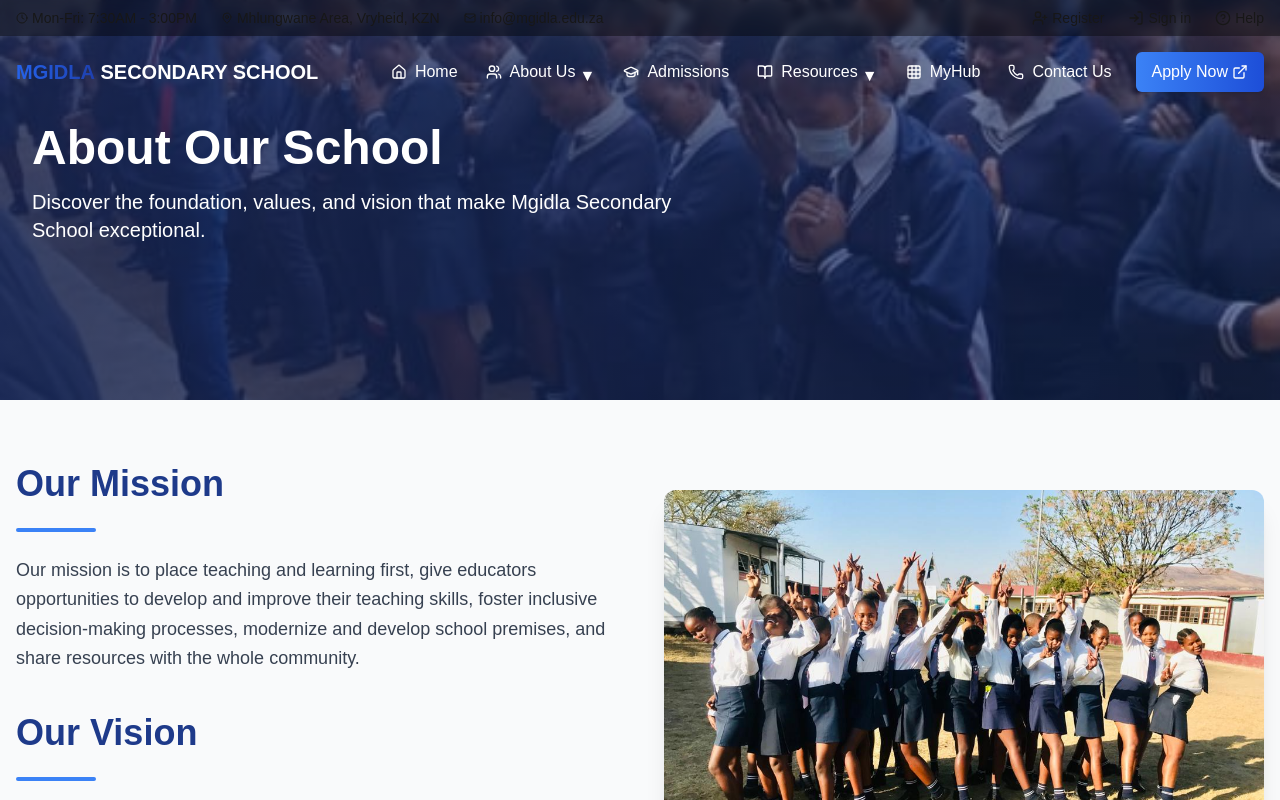
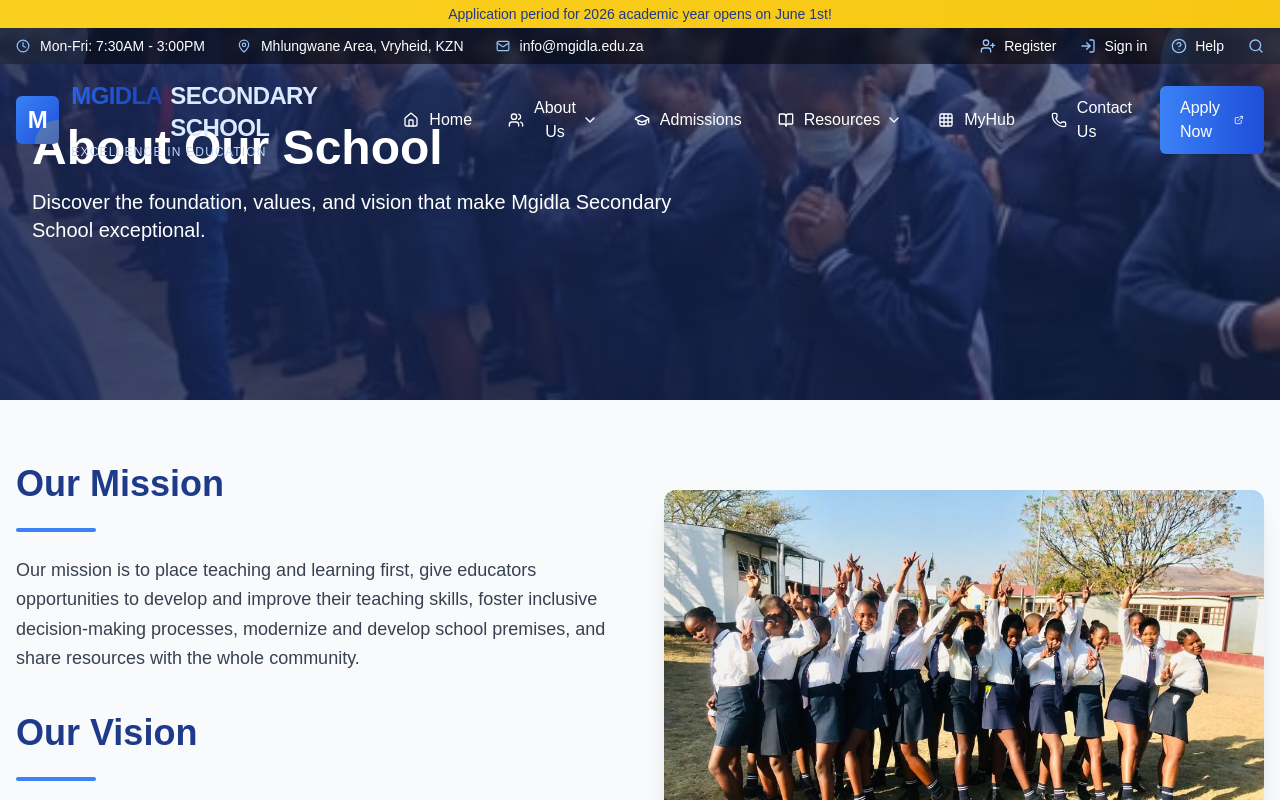
Before and after one commit to ThaboChambule/Mgidla-Secondary-School, a Next.js app: page /about in a window 1280 px wide. Shown: the top 800 px of the page. Built offline with nearby package versions, Linux system fonts and the light colour scheme.

Commit message:
Enhance navbar with improved styling, animations, and a new search bar feature

```diff
--- a/components/navbar.tsx
+++ b/components/navbar.tsx
@@ -1,7 +1,8 @@
 "use client";
 import React, { useState, useEffect } from "react";
 import Link from "next/link";
-import { motion } from "framer-motion";
+import Image from "next/image";
+import { motion, AnimatePresence } from "framer-motion";
 import {
   Menu,
   X,
@@ -18,11 +19,15 @@
   MapPin,
   Mail,
   ExternalLink,
+  ChevronDown,
+  Search,
+  Bell,
 } from "lucide-react";
 
 export default function Nav() {
   const [isScrolled, setIsScrolled] = useState(false);
   const [mobileMenuOpen, setMobileMenuOpen] = useState(false);
+  const [showSearchBar, setShowSearchBar] = useState(false);
 
   // Handle scroll effect for navbar
   useEffect(() => {
@@ -38,35 +43,67 @@
   }, []);
 
   return (
-    <header className="fixed w-full z-50 transition-all duration-300">
-      {/* Contact info bar */}
+    <header className="fixed w-full z-50 transition-all duration-500">
+      {/* Announcement banner - can be toggled on special occasions */}
+      <AnimatePresence>
+        <motion.div
+          className="bg-yellow-400 py-1 text-center text-blue-900 text-sm font-medium relative overflow-hidden"
+          initial={{ height: 0, opacity: 0 }}
+          animate={{ height: "auto", opacity: 1 }}
+          exit={{ height: 0, opacity: 0 }}
+        >
+          <div className="absolute inset-0 bg-gradient-to-r from-yellow-300/20 to-yellow-500/20"></div>
+          <div className="container mx-auto px-4 relative">
+            <p>Application period for 2026 academic year opens on June 1st!</p>
+          </div>
+        </motion.div>
+      </AnimatePresence>
+
+      {/* Contact info bar with enhanced styling */}
       <div
-        className={`py-2 px-4 transition-all duration-300 ${
-          isScrolled ? "bg-blue-900 text-white" : "bg-black/40 backdrop-blur-sm"
+        className={`relative transition-all duration-500 ${
+          isScrolled
+            ? "py-1.5 px-4 bg-gradient-to-r from-blue-900 to-blue-800 text-white shadow-lg"
+            : "py-2 px-4 bg-black/50 backdrop-blur-sm text-white"
         }`}
       >
-        <div className="container mx-auto flex justify-between items-center text-sm">
-          <div className="hidden md:flex space-x-6 text-xs md:text-sm">
-            <div className="flex items-center">
-              <Clock className="h-3 w-3 mr-1" />
+        {/* Decorative header elements */}
+        <div className="absolute inset-0 overflow-hidden">
+          <div className="absolute -right-10 -top-10 w-40 h-40 bg-blue-400/10 rounded-full"></div>
+          <div className="absolute -left-10 -bottom-10 w-32 h-32 bg-blue-300/10 rounded-full"></div>
+        </div>
+
+        <div className="container mx-auto flex flex-wrap justify-between items-center text-sm relative z-10">
+          <div className="hidden md:flex space-x-8 text-xs md:text-sm">
+            <motion.div
+              className="flex items-center space-x-1 hover:text-blue-200 transition-colors"
+              whileHover={{ scale: 1.03 }}
+            >
+              <Clock className="h-3.5 w-3.5 mr-1.5 text-blue-300" />
               <span>Mon-Fri: 7:30AM - 3:00PM</span>
+            </motion.div>
+            <motion.div
+              className="flex items-center space-x-1 hover:text-blue-200 transition-colors"
+              whileHover={{ scale: 1.03 }}
+            >
+              <MapPin className="h-3.5 w-3.5 mr-1.5 text-blue-300" />
+              <span>Mhlungwane Area, Vryheid, KZN</span>
+            </motion.div>
+            <motion.div
+              className="flex items-center space-x-1 hover:text-blue-200 transition-colors"
+              whileHover={{ scale: 1.03 }}
+            >
+              <Mail className="h-3.5 w-3.5 mr-1.5 text-blue-300" />
+              <span>info@mgidla.edu.za</span>
+            </motion.div>
           </div>
-            <div className="flex items-center">
-              <MapPin className="h-3 w-3 mr-1" />
-              <span>Mhlungwane Area, Vryheid, KZN</span>
-            </div>
-            <div className="flex items-center">
-              <Mail className="h-3 w-3 mr-1" />
-              <span>info@mgidla.edu.za</span>
-            </div>
-          </div>
-          <div className="flex space-x-4 md:space-x-6 text-xs md:text-sm w-full md:w-auto justify-end">
+          <div className="flex space-x-5 md:space-x-6 text-xs md:text-sm w-full md:w-auto justify-end">
             <Link
               href="/register"
               className="hover:text-blue-200 transition-colors flex items-center group"
               aria-label="Register"
             >
-              <UserPlus className="h-3 w-3 md:h-4 md:w-4 mr-1 group-hover:scale-110 transition-transform" />
+              <UserPlus className="h-3 w-3 md:h-4 md:w-4 mr-2 group-hover:scale-110 transition-transform text-blue-300" />
               <span>Register</span>
             </Link>
             <Link
@@ -74,7 +111,7 @@
               className="hover:text-blue-200 transition-colors flex items-center group"
               aria-label="Sign in"
             >
-              <LogIn className="h-3 w-3 md:h-4 md:w-4 mr-1 group-hover:scale-110 transition-transform" />
+              <LogIn className="h-3 w-3 md:h-4 md:w-4 mr-2 group-hover:scale-110 transition-transform text-blue-300" />
               <span>Sign in</span>
             </Link>
             <Link
@@ -82,61 +119,116 @@
               className="hover:text-blue-200 transition-colors flex items-center group"
               aria-label="Help"
             >
-              <HelpCircle className="h-3 w-3 md:h-4 md:w-4 mr-1 group-hover:scale-110 transition-transform" />
+              <HelpCircle className="h-3 w-3 md:h-4 md:w-4 mr-2 group-hover:scale-110 transition-transform text-blue-300" />
               <span>Help</span>
             </Link>
+            <motion.button
+              whileHover={{ scale: 1.1 }}
+              className="hover:text-blue-200 transition-colors flex items-center group"
+              onClick={() => setShowSearchBar(!showSearchBar)}
+              aria-label="Search"
+            >
+              <Search className="h-3 w-3 md:h-4 md:w-4 group-hover:scale-110 transition-transform text-blue-300" />
+            </motion.button>
           </div>
         </div>
       </div>
-      {/* Main navigation */}
+
+      {/* Animated search bar */}
+      <AnimatePresence>
+        {showSearchBar && (
+          <motion.div
+            className="bg-blue-900 text-white py-3"
+            initial={{ height: 0, opacity: 0 }}
+            animate={{ height: "auto", opacity: 1 }}
+            exit={{ height: 0, opacity: 0 }}
+            transition={{ duration: 0.3 }}
+          >
+            <div className="container mx-auto px-4">
+              <div className="flex items-center bg-blue-800/50 rounded-md overflow-hidden">
+                <input
+                  type="text"
+                  placeholder="Search our website..."
+                  className="px-4 py-2 w-full bg-transparent focus:outline-none text-white placeholder-blue-300"
+                  autoFocus
+                />
+                <button className="bg-blue-700 hover:bg-blue-600 px-4 py-2 transition-colors">
+                  <Search className="w-4 h-4" />
+                </button>
+              </div>
+            </div>
+          </motion.div>
+        )}
+      </AnimatePresence>
+
+      {/* Main navigation with enhanced styling */}
       <div
-        className={`transition-all duration-300 ${
-          isScrolled ? "bg-white text-blue-900 shadow-lg py-2" : "bg-transparent text-white py-4"
+        className={`transition-all duration-500 ${
+          isScrolled
+            ? "bg-white text-blue-900 shadow-lg py-3"
+            : "bg-transparent text-white py-4"
         }`}
       >
         <div className="container mx-auto px-4">
           <div className="flex justify-between items-center">
-            {/* Logo */}
+            {/* Enhanced Logo Area */}
             <Link
               href="/"
-              className="flex items-center space-x-3"
+              className="flex items-center space-x-3 group"
               aria-label="Home"
             >
-              <div
-                className={`font-bold text-lg md:text-xl transition-all ${
+              <div className="relative h-10 w-10 md:h-12 md:w-12 overflow-hidden">
+                <div className="absolute inset-0 bg-gradient-to-br from-blue-500 to-blue-700 rounded-md group-hover:from-blue-400 group-hover:to-blue-600 shadow-lg transition-all duration-300"></div>
+                <div className="absolute inset-0 flex items-center justify-center">
+                  <span className="text-white font-black text-xl md:text-2xl">M</span>
+                </div>
+                <div className="absolute -bottom-6 -right-6 w-12 h-12 bg-yellow-400 rounded-full opacity-20 group-hover:opacity-40 transition-opacity"></div>
+              </div>
+
+              <div className="flex flex-col">
+                <div className={`font-bold text-lg md:text-2xl transition-all tracking-tight flex items-baseline group-hover:tracking-normal ${
                   isScrolled ? "text-blue-900" : "text-white"
-                }`}
-              >
-                <span
-                  className={`font-black bg-gradient-to-r from-blue-600 to-blue-800 bg-clip-text text-transparent`}
-                >
+                }`}>
+                  <span className="font-black bg-gradient-to-r from-blue-600 to-blue-800 bg-clip-text text-transparent">
                     MGIDLA
                   </span>
-                <span className="hidden md:inline"> SECONDARY SCHOOL</span>
+                  <motion.span
+                    className={`hidden md:inline ml-2 ${isScrolled ? "text-gray-700" : "text-blue-100"}`}
+                    initial={{ opacity: 0 }}
+                    animate={{ opacity: 1 }}
+                    transition={{ delay: 0.2 }}
+                  >
+                    SECONDARY SCHOOL
+                  </motion.span>
+                </div>
+                <span className={`text-xs tracking-widest ${isScrolled ? "text-blue-700" : "text-blue-200"}`}>EXCELLENCE IN EDUCATION</span>
               </div>
             </Link>
-            {/* Mobile menu button */}
+
+            {/* Mobile menu button with enhanced styling */}
             <button
-              className="md:hidden flex items-center space-x-2"
+              className="md:hidden flex items-center space-x-2 bg-gradient-to-r from-blue-600/90 to-blue-700/90 hover:from-blue-500 hover:to-blue-600 text-white py-1.5 px-3 rounded-md transition-all shadow-md"
               onClick={() => setMobileMenuOpen(!mobileMenuOpen)}
               aria-label={mobileMenuOpen ? "Close menu" : "Open menu"}
             >
-              <span
-                className={`text-sm font-medium ${
-                  isScrolled ? "text-blue-900" : "text-white"
-                }`}
-              >
+              <span className="text-sm font-medium">
                 {mobileMenuOpen ? "Close" : "Menu"}
               </span>
+              <motion.div
+                animate={{ rotate: mobileMenuOpen ? 180 : 0 }}
+                transition={{ duration: 0.3 }}
+              >
                 {mobileMenuOpen ? (
-                <X className={`h-6 w-6 ${isScrolled ? "text-blue-900" : "text-white"}`} />
+                  <X className="h-5 w-5" />
                 ) : (
-                <Menu className={`h-6 w-6 ${isScrolled ? "text-blue-900" : "text-white"}`} />
+                  <Menu className="h-5 w-5" />
                 )}
+              </motion.div>
             </button>
-            {/* Desktop navigation */}
+
+            {/* Desktop navigation with enhanced styling */}
             <nav className="hidden md:block">
-              <ul className="flex space-x-1">
+              <ul className="flex items-center space-x-1">
                 <NavItem
                   href="/"
                   label="Home"
@@ -185,15 +277,20 @@
                 <li>
                   <Link
                     href="/apply"
-                    className={`ml-2 px-4 py-2 rounded-md transition-all flex items-center ${
+                    className={`ml-2 px-5 py-2.5 rounded-md transition-all flex items-center ${
                       isScrolled
                         ? "bg-gradient-to-r from-blue-600 to-blue-800 text-white hover:from-blue-700 hover:to-blue-900 shadow-md hover:shadow-lg"
                         : "bg-gradient-to-r from-blue-500 to-blue-700 text-white hover:from-blue-400 hover:to-blue-600 shadow-md hover:shadow-lg"
                     }`}
                     aria-label="Apply Now"
                   >
-                    <span>Apply Now</span>
-                    <ExternalLink size={16} className="ml-1" />
+                    <motion.div
+                      className="flex items-center"
+                      whileHover={{ scale: 1.05 }}
+                    >
+                      <span className="font-medium">Apply Now</span>
+                      <ExternalLink size={16} className="ml-2" />
+                    </motion.div>
                   </Link>
                 </li>
               </ul>
@@ -201,7 +298,8 @@
           </div>
         </div>
       </div>
-      {/* Mobile menu */}
+
+      {/* Mobile menu with enhanced styling */}
       <AnimatedMobileMenu isOpen={mobileMenuOpen} isScrolled={isScrolled} />
     </header>
   );
@@ -230,25 +328,40 @@
   isScrolled: boolean;
 }
 
-// NavItem component for standard navigation links
+// NavItem component with enhanced styling
 const NavItem = ({ href, label, icon, isScrolled }: NavItemProps) => (
   <li>
     <Link
       href={href}
-      className={`block py-2 px-3 rounded-md transition-colors flex items-center group ${
+      className={`block py-2.5 px-4 rounded-md transition-all flex items-center group relative overflow-hidden ${
         isScrolled
           ? "hover:bg-blue-50 hover:text-blue-700"
           : "hover:bg-white/10 hover:text-blue-200"
       }`}
       aria-label={label}
     >
-      <span className="mr-2 group-hover:scale-110 transition-transform">{icon}</span>
-      {label}
+      {/* Subtle background animation on hover */}
+      <motion.div
+        className="absolute inset-0 bg-current opacity-0"
+        whileHover={{ opacity: 0.05, scale: 1.05 }}
+        transition={{ duration: 0.3 }}
+      />
+      <span className="mr-2.5 group-hover:scale-110 transition-transform relative z-10">{icon}</span>
+      <span className="relative z-10 font-medium">{label}</span>
+
+      {/* Underline animation on hover */}
+      <motion.span
+        className={`absolute bottom-1 left-4 right-4 h-0.5 transform origin-left scale-x-0 transition-transform ${
+          isScrolled ? "bg-blue-600" : "bg-blue-300"
+        }`}
+        initial={false}
+        whileHover={{ scaleX: 1 }}
+      />
     </Link>
   </li>
 );
 
-// NavDropdown component for dropdown menus
+// NavDropdown component with enhanced styling
 const NavDropdown = ({ label, icon, items, isScrolled }: NavDropdownProps) => {
   const [isOpen, setIsOpen] = useState(false);
   return (
@@ -258,7 +371,7 @@
       onMouseLeave={() => setIsOpen(false)}
     >
       <button
-        className={`flex items-center py-2 px-3 rounded-md transition-colors group ${
+        className={`flex items-center py-2.5 px-4 rounded-md transition-all group relative overflow-hidden ${
           isScrolled
             ? "hover:bg-blue-50 hover:text-blue-700"
             : "hover:bg-white/10 hover:text-blue-200"
@@ -267,46 +380,79 @@
         aria-expanded={isOpen}
         aria-label={`${label} dropdown`}
       >
-        <span className="mr-2 group-hover:scale-110 transition-transform">{icon}</span>
-        {label}
-        <motion.span
-          initial={{ rotate: 0 }}
+        {/* Subtle background animation on hover */}
+        <motion.div
+          className="absolute inset-0 bg-current opacity-0"
+          whileHover={{ opacity: 0.05, scale: 1.05 }}
+          transition={{ duration: 0.3 }}
+        />
+        <span className="mr-2.5 group-hover:scale-110 transition-transform relative z-10">{icon}</span>
+        <span className="relative z-10 font-medium">{label}</span>
+        <motion.div
+          className="ml-1.5 relative z-10"
           animate={{ rotate: isOpen ? 180 : 0 }}
           transition={{ duration: 0.3 }}
-          className="ml-1 h-4 w-4 transition-transform"
         >
-          ▼
-        </motion.span>
+          <ChevronDown size={16} />
+        </motion.div>
+
+        {/* Underline animation on hover */}
+        <motion.span
+          className={`absolute bottom-1 left-4 right-4 h-0.5 transform origin-left scale-x-0 transition-transform ${
+            isScrolled ? "bg-blue-600" : "bg-blue-300"
+          }`}
+          initial={false}
+          whileHover={{ scaleX: 1 }}
+        />
       </button>
-      <div
-        className={`absolute left-0 mt-1 w-64 rounded-md overflow-hidden transition-all duration-300 origin-top-left shadow-xl ${
-          isOpen ? "opacity-100 scale-100" : "opacity-0 scale-95 pointer-events-none"
-        } ${isScrolled ? "bg-white" : "bg-blue-900/95 backdrop-blur-sm"}`}
+
+      {/* Enhanced dropdown menu */}
+      <AnimatePresence>
+        {isOpen && (
+          <motion.div
+            initial={{ opacity: 0, y: -10, height: 0 }}
+            animate={{ opacity: 1, y: 0, height: 'auto' }}
+            exit={{ opacity: 0, y: -10, height: 0 }}
+            transition={{ duration: 0.2 }}
+            className={`absolute left-0 mt-1 w-64 rounded-lg overflow-hidden origin-top-left shadow-xl ${
+              isScrolled ? "bg-white" : "bg-blue-900/95 backdrop-blur-sm"
+            }`}
+            style={{ zIndex: 100 }}
           >
-        <div className={`h-1 w-full ${isScrolled ? "bg-blue-600" : "bg-blue-400"}`}></div>
+            <div className={`h-1 w-full ${isScrolled ? "bg-gradient-to-r from-blue-600 to-blue-700" : "bg-gradient-to-r from-blue-400 to-blue-500"}`}></div>
             <ul className="py-1">
               {items.map((item, index) => (
-            <li key={index}>
+                <motion.li
+                  key={index}
+                  initial={{ opacity: 0, x: -10 }}
+                  animate={{ opacity: 1, x: 0 }}
+                  transition={{ delay: index * 0.05 }}
+                >
                   <Link
                     href={item.href}
-                className={`block px-4 py-3 transition-colors hover:pl-6 ${
+                    className={`block px-5 py-3 transition-all ${
                       isScrolled
                         ? "text-blue-900 hover:bg-blue-50 hover:text-blue-700 border-b border-gray-100"
                         : "text-white hover:bg-blue-800/80 border-b border-blue-800/50"
                     } ${index === items.length - 1 ? "border-b-0" : ""}`}
                     aria-label={item.label}
                   >
+                    <div className="flex items-center">
+                      <div className={`w-1.5 h-1.5 rounded-full ${isScrolled ? "bg-blue-600" : "bg-blue-400"} mr-2.5`}></div>
                       {item.label}
+                    </div>
                   </Link>
-            </li>
+                </motion.li>
               ))}
             </ul>
-      </div>
+          </motion.div>
+        )}
+      </AnimatePresence>
     </li>
   );
 };
 
-// Mobile menu with animation
+// Mobile menu with enhanced styling
 const AnimatedMobileMenu = ({ isOpen, isScrolled }: AnimatedMobileMenuProps) => {
   const menuVariants = {
     closed: {
@@ -323,10 +469,11 @@
       opacity: 1,
       height: "auto",
       transition: {
-        duration: 0.3,
+        duration: 0.4,
         when: "beforeChildren",
-        staggerChildren: 0.05,
+        staggerChildren: 0.07,
         staggerDirection: 1,
+        ease: "easeOut",
       },
     },
   };
@@ -337,12 +484,12 @@
   };
 
   const navItems = [
-    { name: "Home", icon: <Home size={18} />, path: "/" },
-    { name: "About Us", icon: <Users size={18} />, path: "/about" },
-    { name: "Admissions", icon: <GraduationCap size={18} />, path: "/admissions" },
-    { name: "Resources", icon: <BookOpen size={18} />, path: "/resources" },
-    { name: "MyHub", icon: <Grid size={18} />, path: "/myhub" },
-    { name: "Contact Us", icon: <Phone size={18} />, path: "/contact" },
+    { name: "Home", icon: <Home size={20} />, path: "/" },
+    { name: "About Us", icon: <Users size={20} />, path: "/about" },
+    { name: "Admissions", icon: <GraduationCap size={20} />, path: "/admissions" },
+    { name: "Resources", icon: <BookOpen size={20} />, path: "/resources" },
+    { name: "MyHub", icon: <Grid size={20} />, path: "/myhub" },
+    { name: "Contact Us", icon: <Phone size={20} />, path: "/contact" },
   ];
 
   return (
@@ -351,41 +498,78 @@
       animate={isOpen ? "open" : "closed"}
       variants={menuVariants}
       className={`md:hidden overflow-hidden ${
-        isScrolled ? "bg-white shadow-lg" : "bg-blue-900/95 backdrop-blur-sm"
+        isScrolled
+          ? "bg-white shadow-lg"
+          : "bg-gradient-to-b from-blue-900 to-blue-800 backdrop-blur-sm"
       }`}
     >
-      <div className="container mx-auto px-4 py-2">
-        <motion.ul className="space-y-1 py-4">
+      <div className="absolute inset-0 overflow-hidden">
+        <div className="absolute -right-20 -bottom-20 w-64 h-64 bg-blue-300/5 rounded-full"></div>
+        <div className="absolute -left-10 top-10 w-32 h-32 bg-blue-400/5 rounded-full"></div>
+      </div>
+
+      <div className="container mx-auto px-4 py-3 relative z-10">
+        <motion.ul className="space-y-2 py-4">
           {navItems.map((item, index) => (
-            <motion.li key={index} variants={itemVariants}>
+            <motion.li
+              key={index}
+              variants={itemVariants}
+              whileHover={{ x: 5 }}
+              transition={{ type: "spring", stiffness: 400 }}
+            >
               <Link
                 href={item.path}
-                className={`flex items-center py-3 px-4 rounded-md ${
+                className={`flex items-center py-3.5 px-5 rounded-lg ${
                   isScrolled
                     ? "text-blue-900 hover:bg-blue-50 border-b border-gray-100"
                     : "text-white hover:bg-blue-800/80 border-b border-blue-800/30"
                 } ${index === navItems.length - 1 ? "border-b-0" : ""}`}
                 aria-label={item.name}
               >
-                <span className="mr-3">{item.icon}</span>
-                {item.name}
+                <div className={`p-1.5 rounded-md mr-4 ${
+                  isScrolled
+                    ? "bg-blue-100 text-blue-800"
+                    : "bg-blue-800/70 text-blue-100"
+                }`}>
+                  {item.icon}
+                </div>
+                <span className="font-medium">{item.name}</span>
               </Link>
             </motion.li>
           ))}
           <motion.li variants={itemVariants}>
             <Link
               href="/apply"
-              className={`flex items-center justify-center py-4 px-4 rounded-md text-center mt-4 space-x-2 ${
+              className={`flex items-center justify-center py-4 px-5 rounded-lg text-center mt-6 space-x-3 ${
                 isScrolled
-                  ? "bg-gradient-to-r from-blue-600 to-blue-800 text-white shadow-md"
-                  : "bg-gradient-to-r from-blue-500 to-blue-700 text-white shadow-md"
+                  ? "bg-gradient-to-r from-blue-600 to-blue-800 text-white shadow-lg"
+                  : "bg-gradient-to-r from-blue-500 to-blue-700 text-white shadow-lg"
               }`}
               aria-label="Apply Now"
             >
-              <span>Apply Now</span>
-              <ExternalLink size={18} />
+              <span className="font-bold">Apply Now</span>
+              <ExternalLink size={20} />
             </Link>
           </motion.li>
+
+          {/* Additional quick links */}
+          <div className="pt-6 mt-6 border-t border-blue-800/20 grid grid-cols-2 gap-2">
+            <motion.div variants={itemVariants} className="col-span-2 mb-2">
+              <h3 className={`text-xs uppercase font-bold ${isScrolled ? "text-gray-500" : "text-blue-300"}`}>Quick Links</h3>
+            </motion.div>
+            <motion.div variants={itemVariants}>
+              <Link href="/register" className={`text-sm flex items-center ${isScrolled ? "text-blue-700" : "text-blue-200"}`}>
+                <UserPlus size={14} className="mr-2" />
+                <span>Register</span>
+              </Link>
+            </motion.div>
+            <motion.div variants={itemVariants}>
+              <Link href="/myhub" className={`text-sm flex items-center ${isScrolled ? "text-blue-700" : "text-blue-200"}`}>
+                <LogIn size={14} className="mr-2" />
+                <span>Sign In</span>
+              </Link>
+            </motion.div>
+          </div>
         </motion.ul>
       </div>
     </motion.div>
```
Lines whose indentation alone changed are shown as unchanged.
